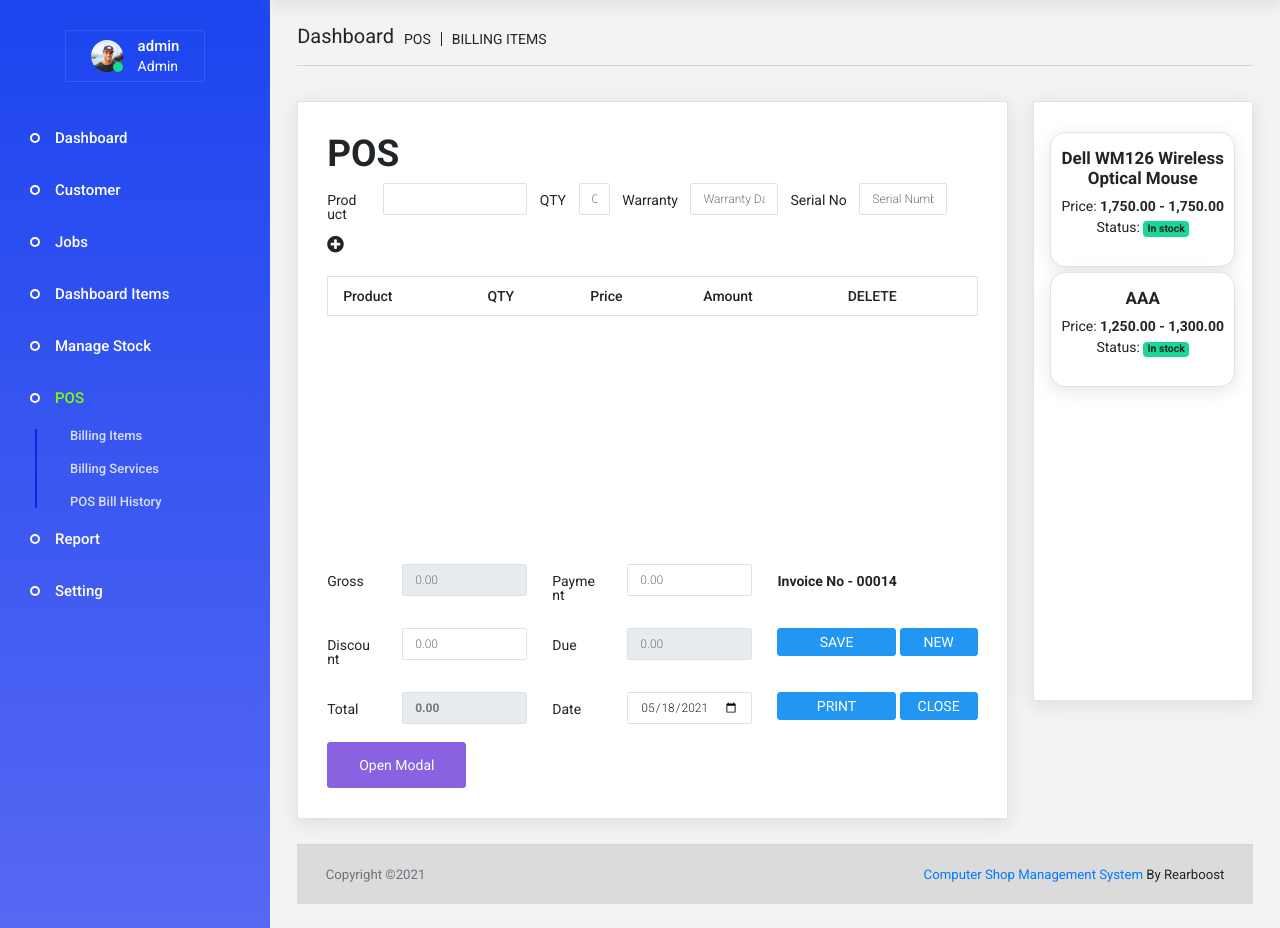
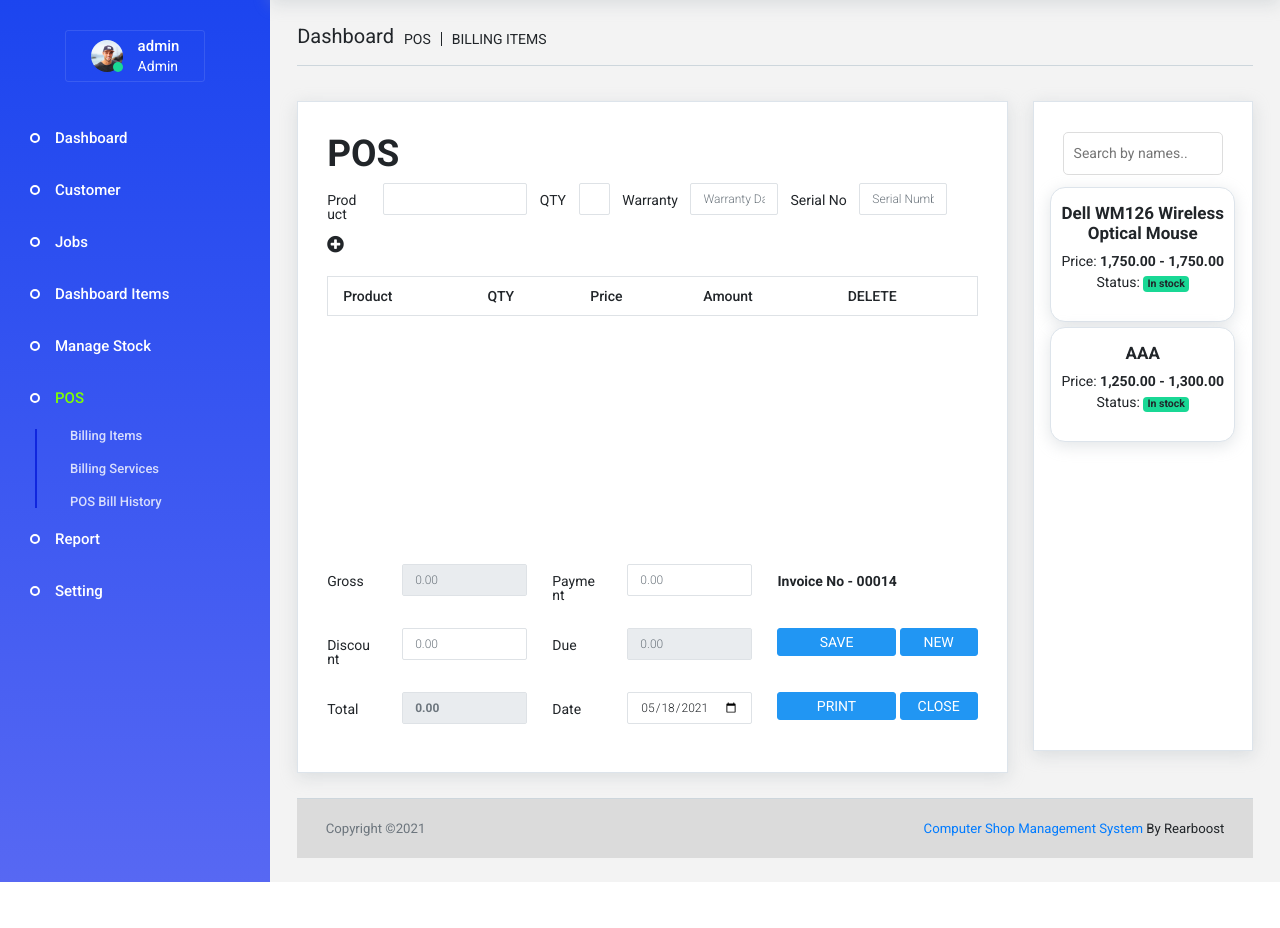
Before and after one commit to rearboost/wordpress-pos, a PHP site: page /content/billing_item.php in a window 1280 px wide. Shown: the part 63-991 px from the top of the page. After the commit the page ends 945 px from the top, so only its background shows below. Run offline with PHP 8.4, Linux system fonts and the light colour scheme; a user stored in the database is signed in; data comes from the database, SQL or seed files in the repository; data that the repository does not hold is empty; some web fonts are replaced.

Commit message:
20210519

```diff
--- a/content/billing_item.php
+++ b/content/billing_item.php
@@ -75,7 +75,7 @@ include('../include/config.php');
                                     </div>
                                     <label class="col-sm-0.5 col-form-label">QTY</label>
                                     <div class="col-sm-1">
-                                        <input type="text" class="form-control" id="quantity" name="quantity" placeholder="Quantity" required>
+                                        <input type="text" class="form-control" id="quantity" name="quantity" required>
                                     </div>
                                     <label class="col-sm-0.5 col-form-label">Warranty</label>
                                     <div class="col-sm-2">
@@ -234,7 +234,7 @@ include('../include/config.php');
                         </div><!-- end 5th row-->
 
                         <!-- Trigger the modal with a button -->
-<button type="button" class="btn btn-info btn-lg" data-toggle="modal" data-target="#exampleModalCenter">Open Modal</button>
+                        <!-- <button type="button" class="btn btn-info btn-lg" data-toggle="modal" data-target="#exampleModalCenter">Open Modal</button> -->
 
 
 
@@ -243,8 +243,9 @@ include('../include/config.php');
                 </div>
 
                 <div class="col-lg-3 grid-margin stretch-card">
-                  <div class="card" style="padding:0px;width: 100%;height: 600px;overflow-x: hidden;overflow-y: auto; text-align: center;">
+                  <div class="card" style="padding:0px;width: 100%;height: 650px;overflow-x: hidden;overflow-y: auto; text-align: center;">
                     <div class="card-body">
+                      <input type="text" id="myInput" placeholder="Search by names.." title="Type in a name" style="width: 100%; font-size: 14px; border:1px solid #ddd; border-radius:5px; padding: 10px; margin-bottom: 12px;">
                     	<div class="card-scroll" style="">
                     		<?php
                     		$items= mysqli_query($conn,"SELECT * FROM wp_posts A INNER JOIN wp_wc_product_meta_lookup B ON A.ID=B.product_id");
@@ -338,6 +339,14 @@ include('../include/config.php');
 
 
   <script>
+    $(document).ready(function(){
+      $("#myInput").on("keyup", function() {
+        var value = $(this).val().toLowerCase();
+        $(".prod_name").filter(function() {
+          $(this).toggle($(this).text().toLowerCase().indexOf(value) > -1)
+        });
+      });
+    });
 
     var numberRegex = /^[+-]?\d+(\.\d+)?([eE][+-]?\d+)?$/;
 
```
